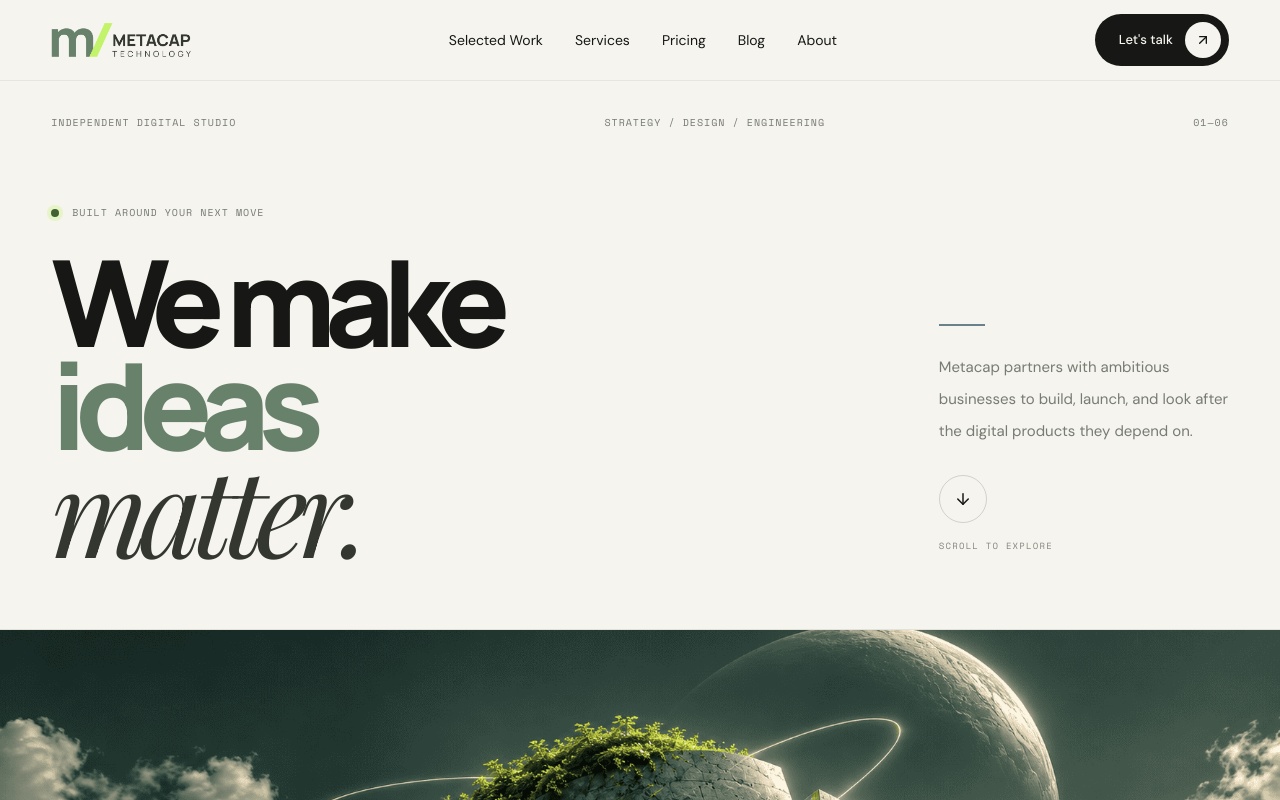
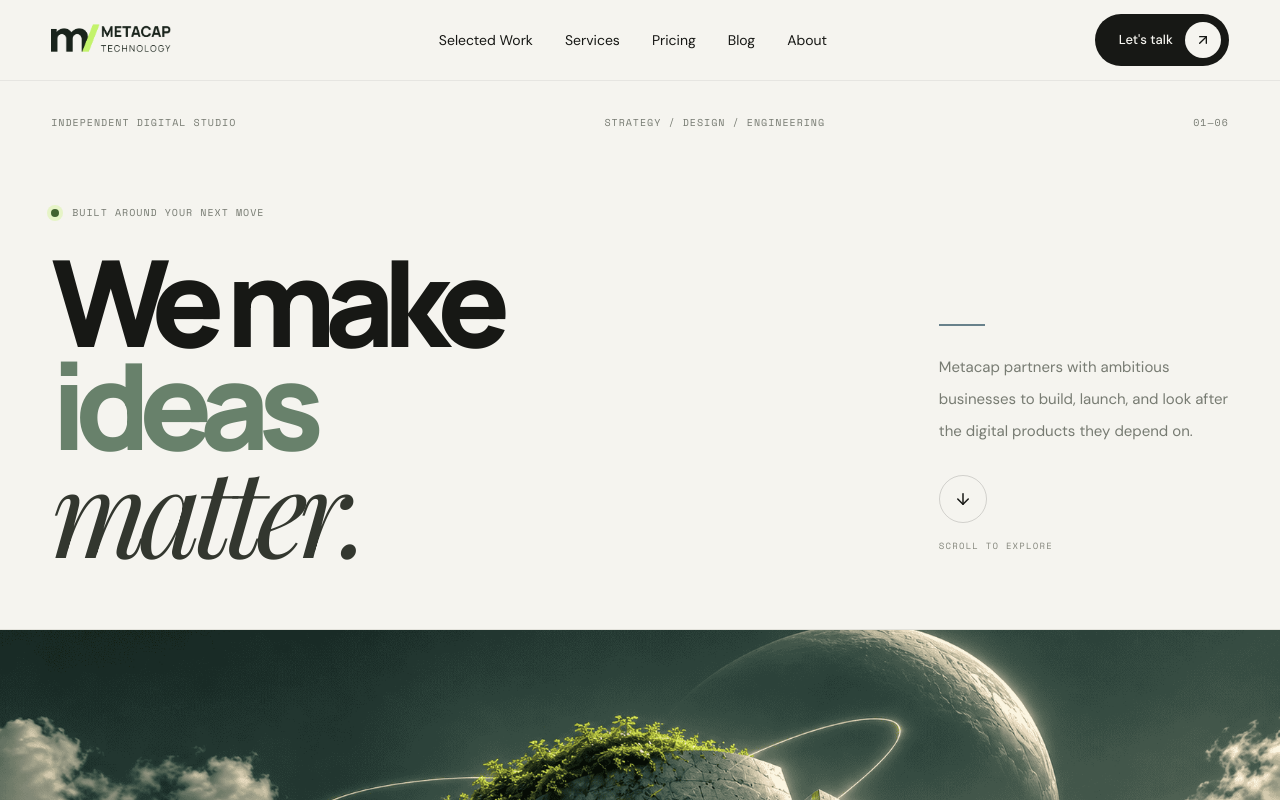
Before and after one commit to xeidan/metacap-technology, a Next.js app: page / in a window 1280 px wide. Shown: the top 800 px of the page. Built offline with nearby package versions, Linux system fonts and the light colour scheme.

Commit message:
logo revamp

```diff
--- a/src/components/layout/Navbar.tsx
+++ b/src/components/layout/Navbar.tsx
@@ -51,9 +51,9 @@ export default function Navbar() {
           className="font-display text-[25px] font-extrabold tracking-[-1.5px] transition-opacity duration-300 hover:opacity-60"
         >
           <Image
-            src="/images/brands/logo.png"
+            src="/images/brands/logo-1.png"
             alt="Metacap Technology"
-            width={140}
+            width={120}
             height={100}
             priority
           />
```
Also changed, not shown: public/images/brands/logo-1.png (added), public/images/brands/logo.png (deleted).
